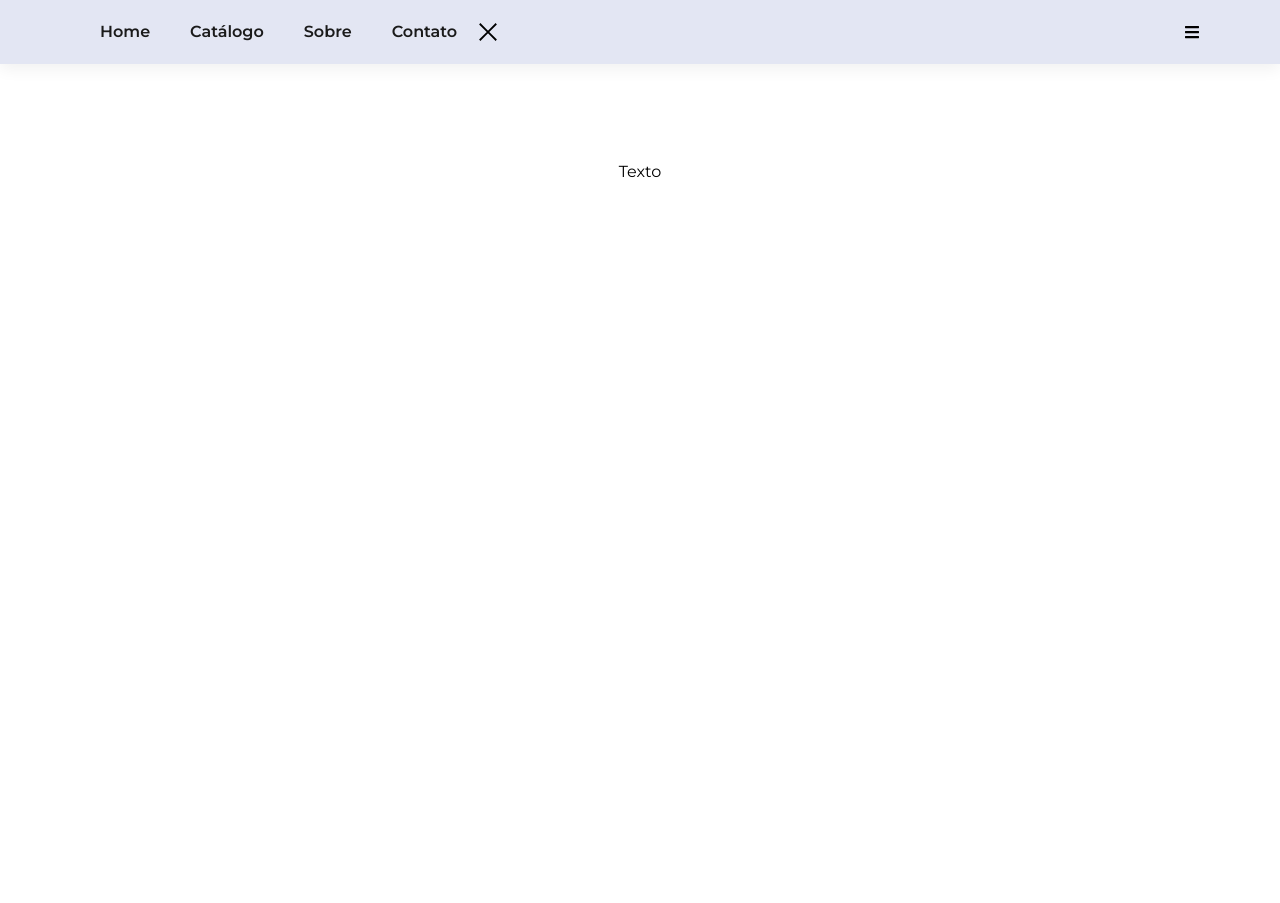
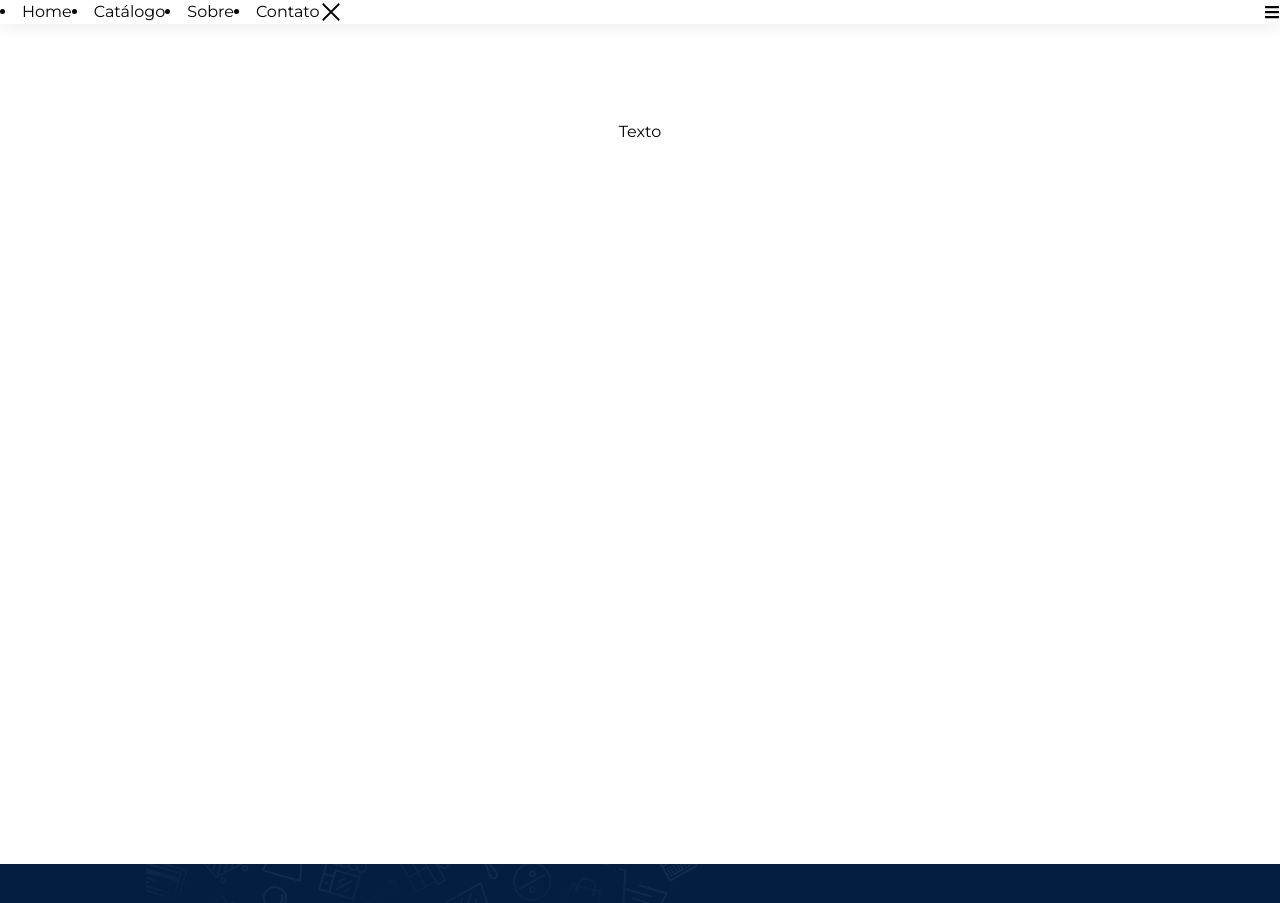
Before and after one commit to Bruno-RW/cantinho-moda-front, a Next.js app: page / in a window 1280 px wide. Shown: the top 903 px of the page. Built offline with nearby package versions, Linux system fonts and the light colour scheme.

Commit message:
Resumed styling

```diff
--- a/app/globals.scss
+++ b/app/globals.scss
@@ -24,25 +24,10 @@ body {
 }
 
 header {
-  padding: 20px 80px;
-  z-index: 999;
-  left: 0;
-  top: 0;
-
-  background-color: #E3E6F3;
   box-shadow: 0 5px 15px rgba(0, 0, 0, 0.06);
 
-  li {
-    position: relative;
-    list-style: none;
-    padding: 0 20px;
-
+  nav {
     a {
-      color: #1A1A1A;
-      font-size: 16px;
-      font-weight: 600;
-      text-decoration: none;
-
       .ativo, &:hover {
         color: #B79130;
         transition: .3s ease;
@@ -64,3 +49,14 @@ header {
   }
 
 }
+
+footer {
+  #jornal {
+    background-position: 20% 30%;
+
+    .form {
+      width: 40%;
+    }
+  }
+
+}
```
